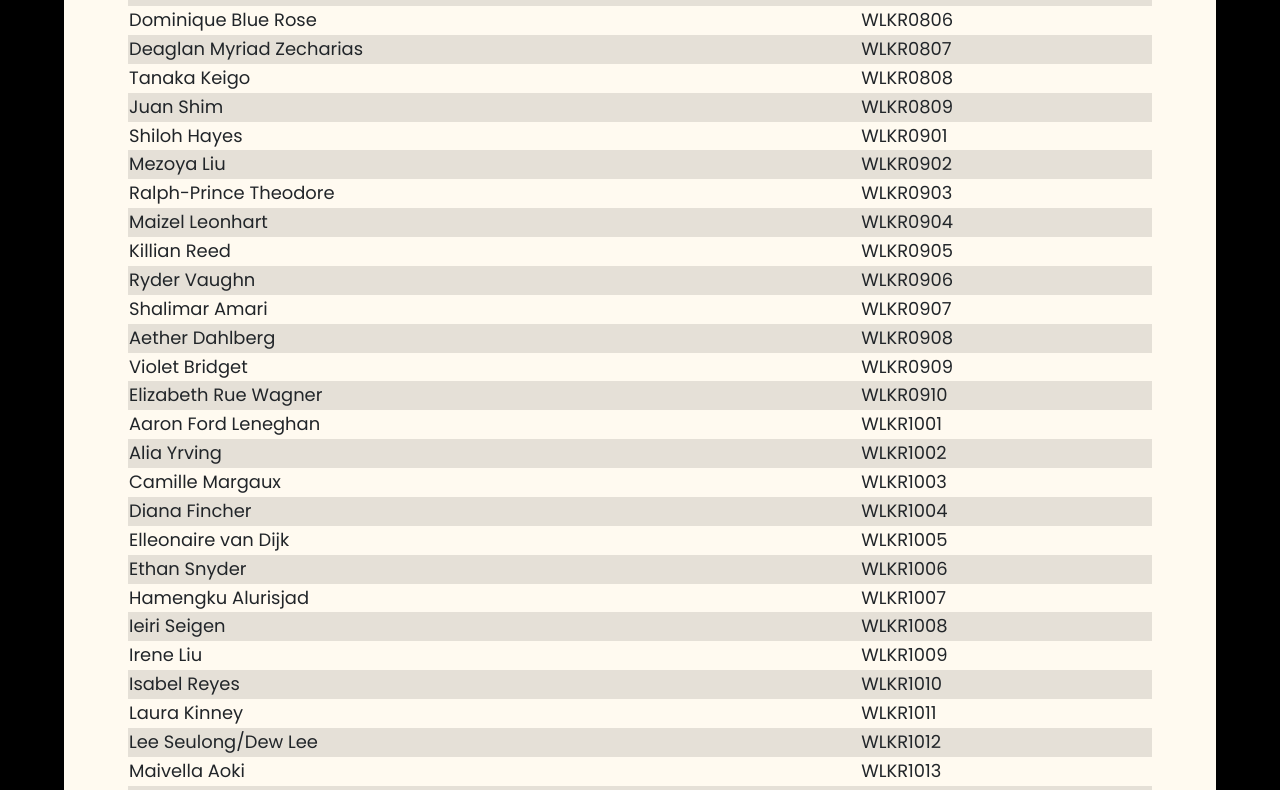
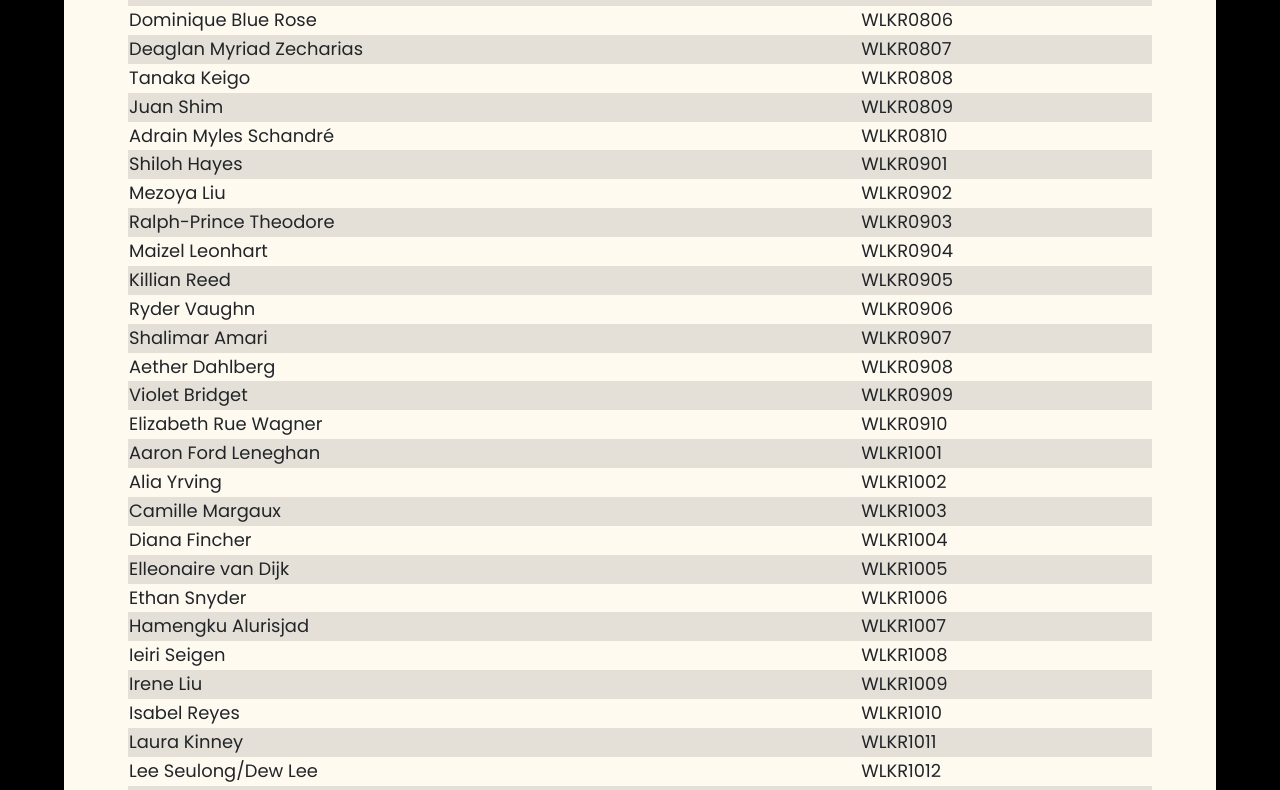
Before and after one commit to aetheryn/walker-archives, a React (Vite) app: page /members in a window 1280 px wide. Shown: the part 2103-2893 px from the top of the page. Built offline with nearby package versions, Linux system fonts and the light colour scheme.

Commit message:
Update data.js

```diff
--- a/src/helper/data.js
+++ b/src/helper/data.js
@@ -558,6 +558,7 @@ const members = [
   { id: "0807", name: "Deaglan Myriad Zecharias" },
   { id: "0808", name: "Tanaka Keigo" },
   { id: "0809", name: "Juan Shim" },
+  { id: "0810", name: "Adrain Myles Schandré" },
   { id: "0901", name: "Shiloh Hayes" },
   { id: "0902", name: "Mezoya Liu" },
   { id: "0903", name: "Ralph-Prince Theodore" },
```
